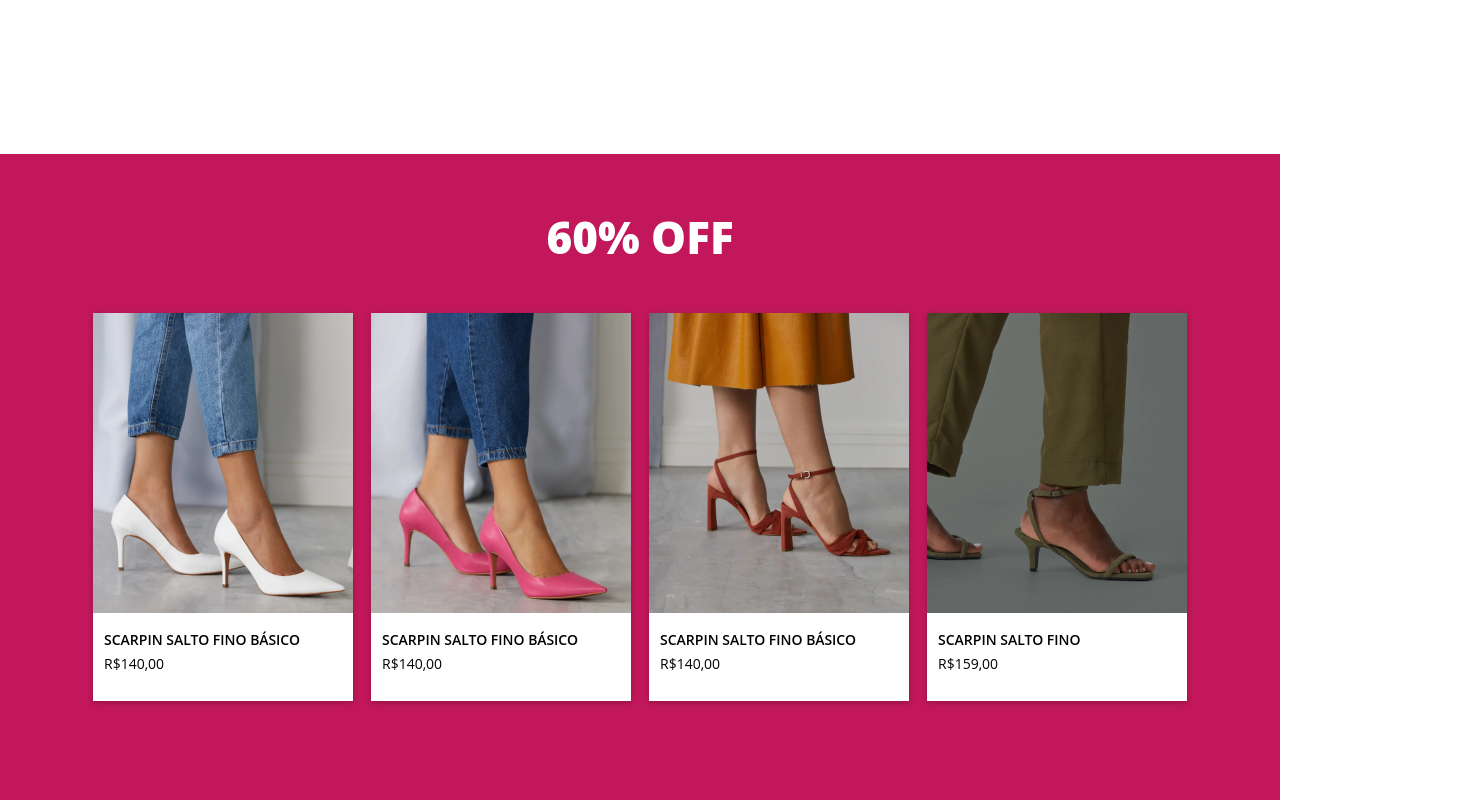
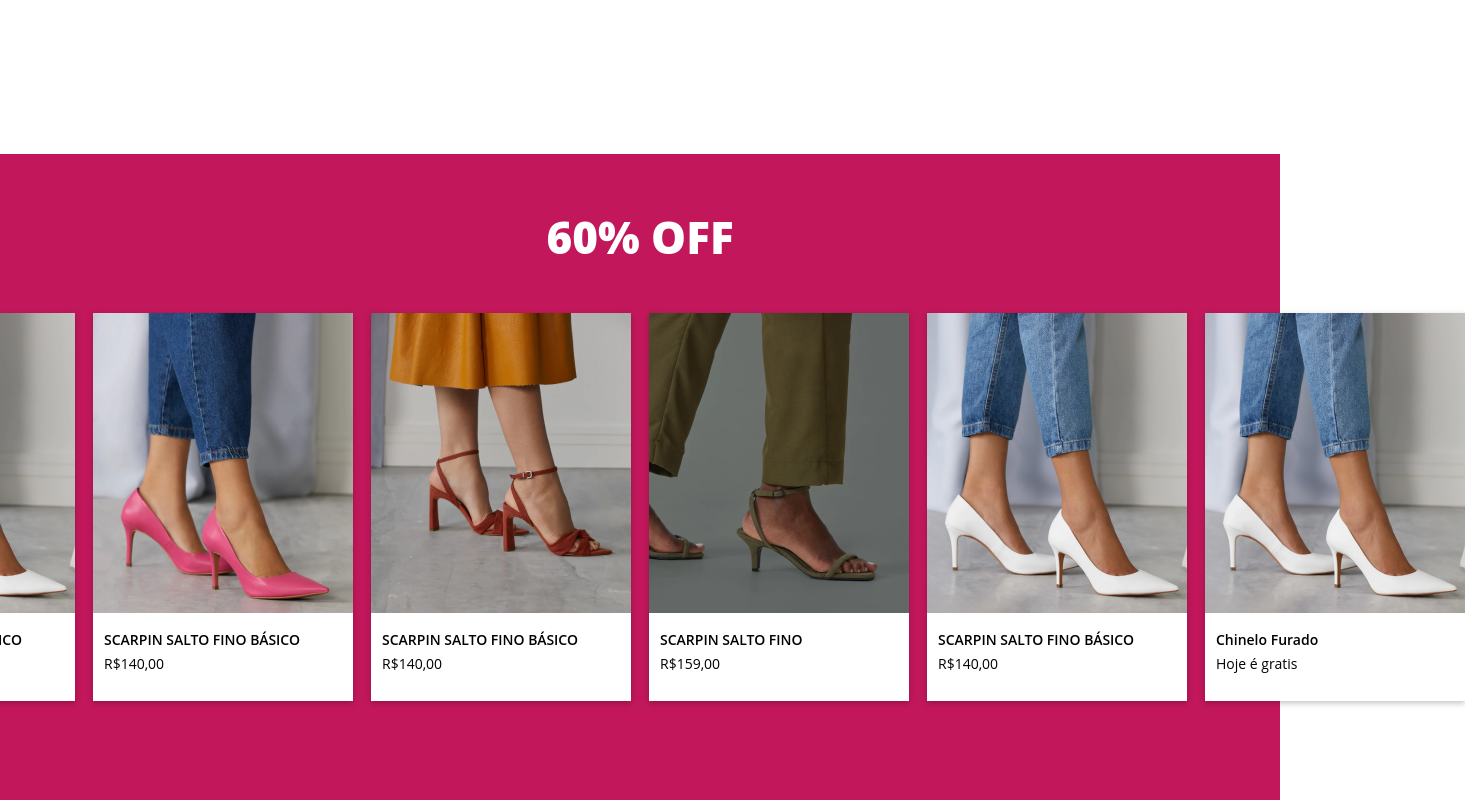
Before and after one commit to igortrust/aula19, a plain HTML site: page index.html in a window 1280 px wide. Shown: the part 1384-2184 px from the top of the page, 1465 px wide, since content can reach past the window. Drawn offline with Linux system fonts and the light colour scheme.

Commit message:
Novo produto Paulo

```diff
--- a/index.html
+++ b/index.html
@@ -78,7 +78,23 @@
                         </div>
                     </div>
                 </div>
-
+                <div class="badge">
+                    <div class="bg-white">
+                        <img src="./img/white-scarpin.png" alt="Scarpin branco">
+                        <div class="price">
+                            <h2>SCARPIN SALTO FINO BÁSICO</h2>
+                            <p>R$140,00</p>
+                        </div>
+                    </div>
+                </div><div class="badge">
+                    <div class="bg-white">
+                        <img src="./img/white-scarpin.png" alt="Scarpin branco">
+                        <div class="price">
+                            <h2>Chinelo Furado</h2>
+                            <p>Hoje é gratis</p>
+                        </div>
+                    </div>
+                </div>
             </div>
         </section>
     </main>
```
